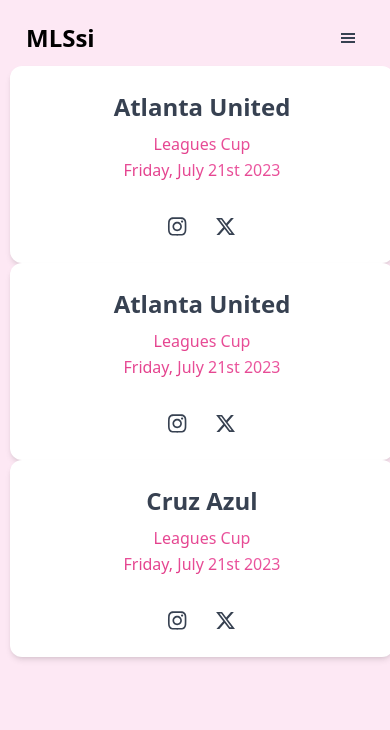
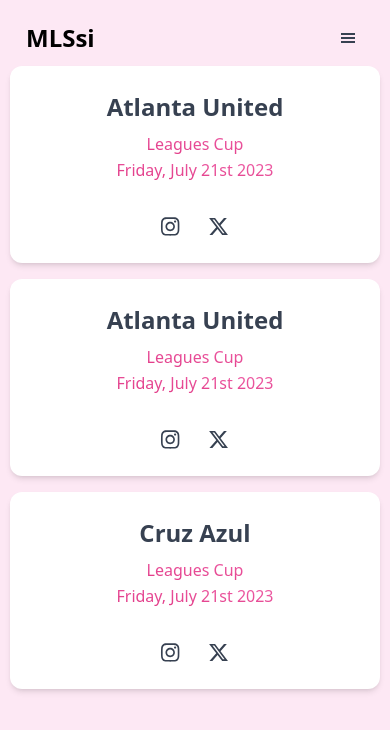
Before and after one commit to juniorq33/mlssi, a React (Create React App) app: page /Goals in a window 390 px wide. Shown: the top 730 px of the page. Built offline with nearby package versions, Linux system fonts and the light colour scheme; the HTML template or start-up script is replaced by a standard one.

Commit message:
updates on Goals page

```diff
--- a/src/components/Goals.jsx
+++ b/src/components/Goals.jsx
@@ -3,7 +3,7 @@
 
 export default function Goals () {
   return (
-    <div class="md:flex flex-nowrap gap-4 font-mono text-white text-sm font-bold leading-6 rounded-lg">
+    <div class="flex flex-wrap gap-4 font-mono text-white text-sm font-bold leading-6 rounded-lg">
         <GoalCard team={"Atlanta United"} competition={"Leagues Cup"} date={"Friday, July 21st 2023"}></GoalCard>
         <GoalCard team={"Atlanta United"} competition={"Leagues Cup"} date={"Friday, July 21st 2023"}></GoalCard>
         <GoalCard team={"Cruz Azul"} competition={"Leagues Cup"} date={"Friday, July 21st 2023"} instagramLink={"https://www.instagram.com/reel/Cu-5LcstGdr/"}></GoalCard>
```
